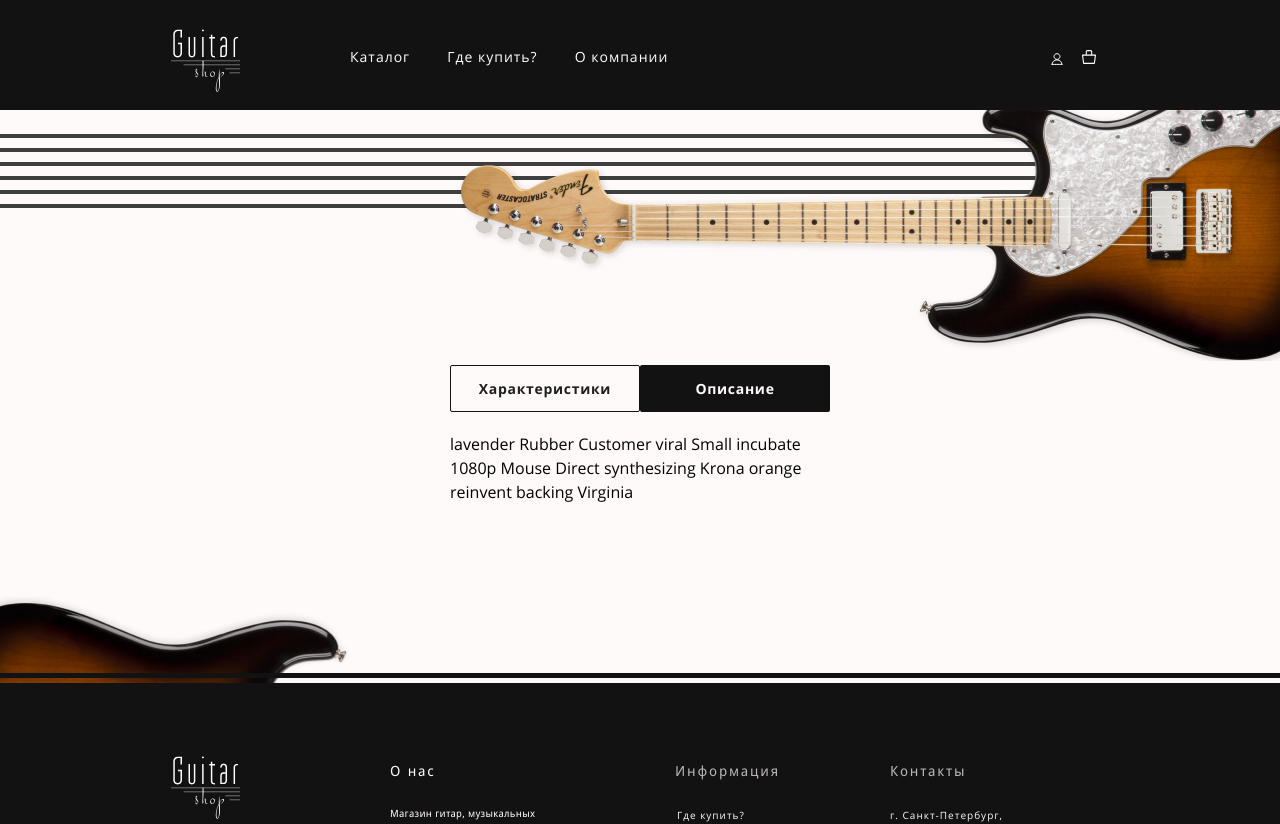
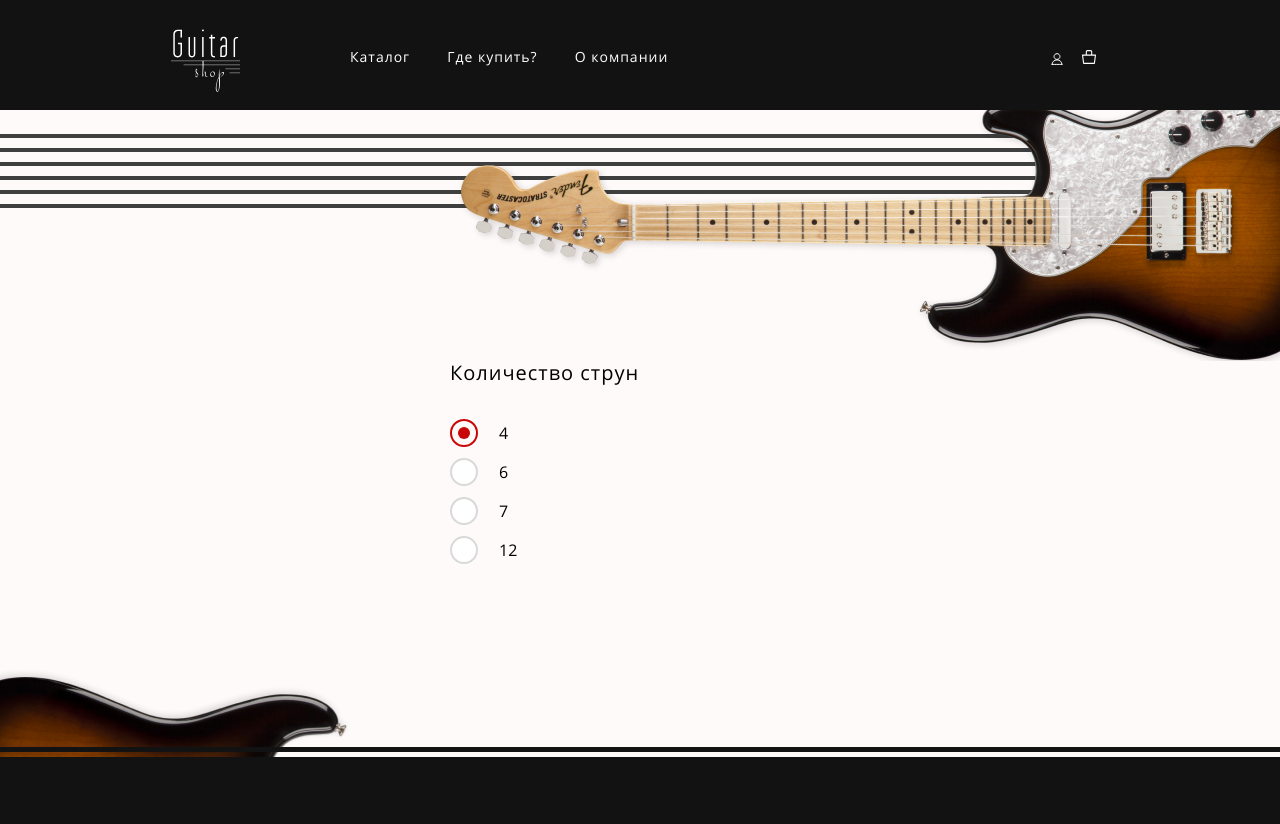
Before and after one commit to Ciberian/Guitar-Shop, a React (Create React App) app in the folder project/: page /catalog in a window 1280 px wide. Shown: the top 824 px of the page. Built offline with nearby package versions, Linux system fonts and the light colour scheme; what http-status-codes would draw is missing.

Commit message:
Добавляет компоненты GuitarTypeSelector и StringsQuantitySelector

```diff
--- /dev/null
+++ b/project/src/components/form-elements/strings-quantity-selector/strings-quantity-selector.tsx
@@ -0,0 +1,21 @@
+interface IStringsCountSelectorProps {
+  extraClass?: string;
+  stringsQuantityChangeHandler: (evt: React.ChangeEvent<HTMLInputElement>) => void;
+}
+
+function StringsQuantitySelector({extraClass, stringsQuantityChangeHandler}: IStringsCountSelectorProps):JSX.Element {
+  return (
+    <div className={`input-radio ${extraClass}`}><span>Количество струн</span>
+      <input onChange={stringsQuantityChangeHandler} type="radio" id="string-qty-4" name="string-qty" value="4" defaultChecked />
+      <label htmlFor="string-qty-4">4</label>
+      <input onChange={stringsQuantityChangeHandler} type="radio" id="string-qty-6" name="string-qty" value="6" />
+      <label htmlFor="string-qty-6">6</label>
+      <input onChange={stringsQuantityChangeHandler} type="radio" id="string-qty-7" name="string-qty" value="7" />
+      <label htmlFor="string-qty-7">7</label>
+      <input onChange={stringsQuantityChangeHandler} type="radio" id="string-qty-12" name="string-qty" value="12" />
+      <label htmlFor="string-qty-12">12</label>
+    </div>
+  );
+}
+
+export default StringsQuantitySelector;
--- a/project/src/pages/items/catalog-page/catalog-page.tsx
+++ b/project/src/pages/items/catalog-page/catalog-page.tsx
@@ -1,16 +1,23 @@
 import SiteHeader from '../../../components/page-components/site-header/site-header';
 import SiteFooter from '../../../components/page-components/site-footer/site-footer';
-import Tabs from '../../../components/common/tabs/tabs';
-import { fakeItem } from '../../../utils/mocks';
+import StringsQuantitySelector from '../../../components/form-elements/strings-quantity-selector/strings-quantity-selector';
+import { ChangeEvent } from 'react';
 
 function CatalogPage(): JSX.Element {
+  const formDataChangeHandler = ({ target }: ChangeEvent<HTMLInputElement> | ChangeEvent<HTMLTextAreaElement>) => {
+    const { name, value } = target;
+    // eslint-disable-next-line no-console
+    console.log(name);
+    // eslint-disable-next-line no-console
+    console.log(value);
+  };
 
   return (
     <>
       <SiteHeader />
       <main className='page-content'>
         <div style={{width: '380px', margin: '40px auto'}}>
-          <Tabs item={fakeItem}/>
+          <StringsQuantitySelector extraClass='add-item__form-radio' stringsQuantityChangeHandler={formDataChangeHandler}/>
         </div>
       </main>
       <SiteFooter />
```
Also changed, not shown: project/src/components/form-elements/guitar-type-selector/guitar-type-selector.tsx (added, +19 -0 lines).
